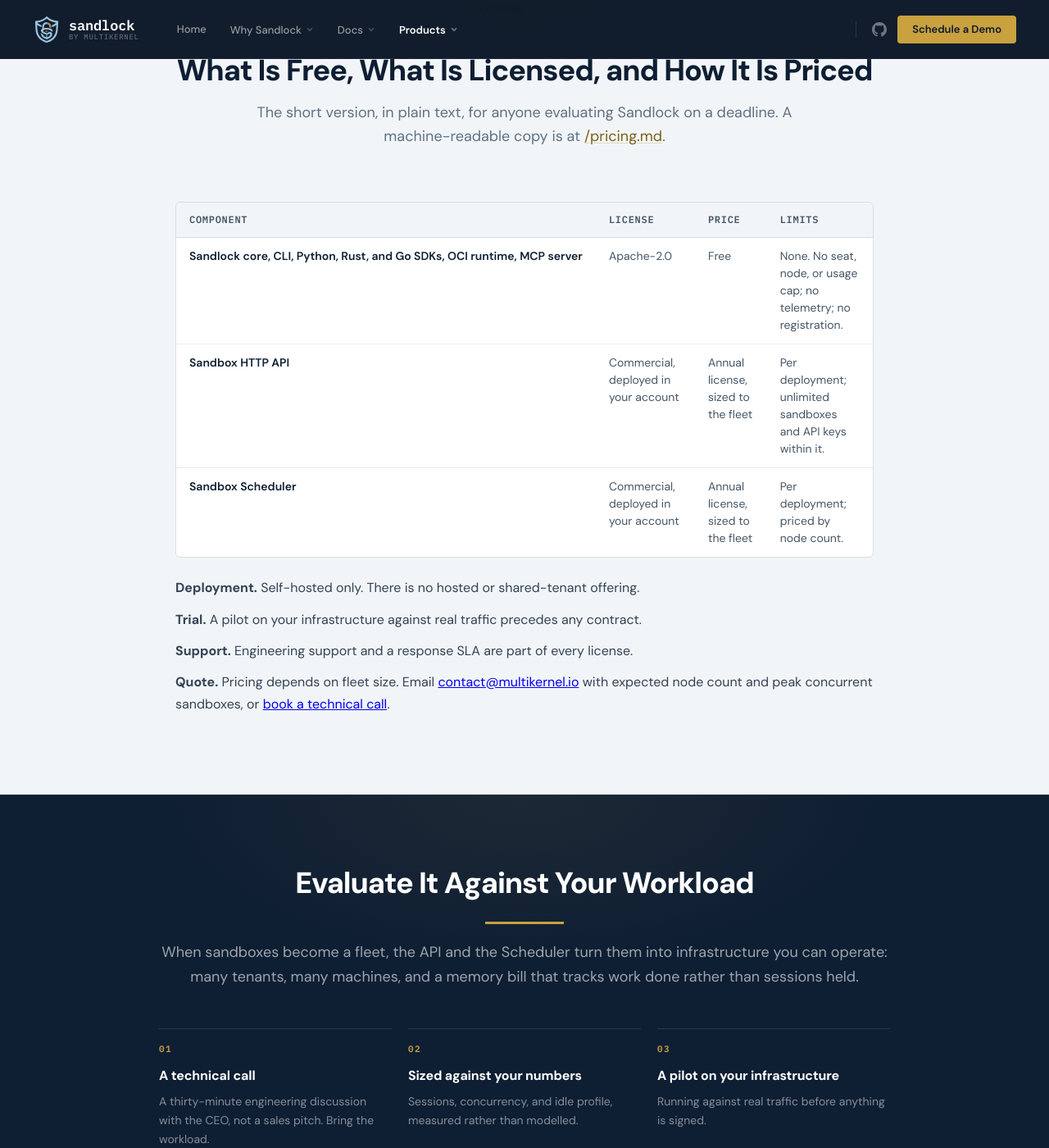
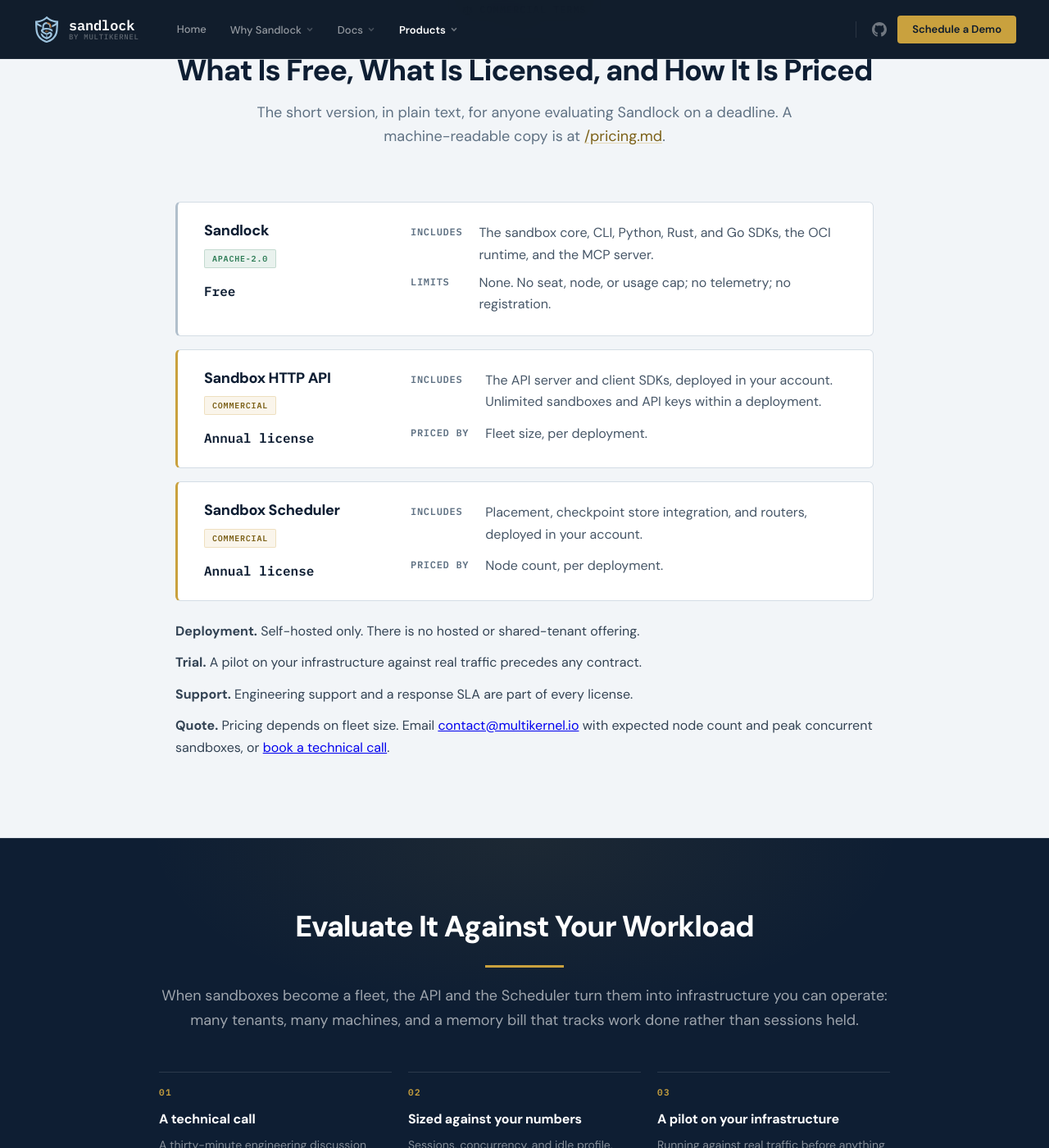
Before and after one commit to multikernel/sandlock.io, a Jekyll site: the page built from enterprise.html, in a window 1280 px wide and 1400 px high, scrolled down 6800 px. Shown: the whole window at 82% size. Built offline with Jekyll 4.4.1, drawn with Linux system fonts in a browser that asks for light colours.

Commit message:
Replace the commercial terms table with tier cards
The four-column table forced a nowrap row header holding a long component
list, which crushed the remaining columns. Three stacked tier cards, in the
same shape as the open-core split above, hold the same facts legibly.

```diff
--- a/enterprise.html
+++ b/enterprise.html
@@ -46,7 +46,8 @@
     line-height: var(--leading-tight);
 }
 
-.layer-head .tag {
+.layer-head .tag,
+.tier-head .tag {
     display: inline-block;
     margin-top: var(--space-3);
     padding: 3px 9px;
@@ -61,7 +62,8 @@
     border: 1px solid rgba(47, 125, 87, 0.2);
 }
 
-.layer-head .tag.commercial {
+.layer-head .tag.commercial,
+.tier-head .tag.commercial {
     background: rgba(201, 161, 62, 0.1);
     color: var(--accent-700);
     border-color: rgba(201, 161, 62, 0.25);
@@ -227,6 +229,84 @@
     line-height: var(--leading-relaxed);
     color: rgba(255, 255, 255, 0.5);
     margin: 0;
+}
+
+.tier-list {
+    display: grid;
+    gap: var(--space-4);
+    margin-top: var(--space-8);
+}
+
+.tier-card {
+    display: grid;
+    grid-template-columns: 220px 1fr;
+    gap: var(--space-8);
+    padding: var(--space-6) var(--space-8);
+    background: white;
+    border: 1px solid var(--gray-200);
+    border-left: 3px solid var(--gray-300);
+    border-radius: var(--radius-lg);
+}
+
+.tier-card.paid {
+    border-left-color: var(--accent-500);
+}
+
+.tier-head h3 {
+    font-size: var(--text-lg);
+    font-weight: 800;
+    letter-spacing: -0.02em;
+    color: var(--gray-900);
+    line-height: var(--leading-tight);
+}
+
+.tier-price {
+    margin-top: var(--space-4);
+    font-family: var(--font-mono);
+    font-size: var(--text-base);
+    font-weight: 600;
+    color: var(--gray-900);
+}
+
+.tier-body {
+    display: grid;
+    grid-template-columns: max-content 1fr;
+    column-gap: var(--space-5);
+    row-gap: var(--space-2);
+    margin: 0;
+}
+
+.tier-body dt {
+    font-family: var(--font-mono);
+    font-size: var(--text-xs);
+    font-weight: 600;
+    text-transform: uppercase;
+    letter-spacing: 0.06em;
+    color: var(--gray-500);
+    padding-top: 3px;
+}
+
+.tier-body dd {
+    margin: 0;
+    font-size: var(--text-base);
+    line-height: var(--leading-relaxed);
+    color: var(--gray-600);
+}
+
+@media (max-width: 760px) {
+    .tier-card {
+        grid-template-columns: 1fr;
+        gap: var(--space-4);
+    }
+
+    .tier-body {
+        grid-template-columns: 1fr;
+        row-gap: var(--space-1);
+    }
+
+    .tier-body dd + dt {
+        margin-top: var(--space-3);
+    }
 }
 
 .buyer-faq {
@@ -535,22 +615,46 @@
             <p class="section-subtitle">The short version, in plain text, for anyone evaluating Sandlock on a deadline. A machine-readable copy is at <a href="/pricing.md">/pricing.md</a>.</p>
         </div>
 
-        <div class="data-table-wrap">
-            <table class="data-table">
-                <thead>
-                    <tr>
-                        <th scope="col">Component</th>
-                        <th scope="col">License</th>
-                        <th scope="col">Price</th>
-                        <th scope="col">Limits</th>
-                    </tr>
-                </thead>
-                <tbody>
-                    <tr><th scope="row">Sandlock core, CLI, Python, Rust, and Go SDKs, OCI runtime, MCP server</th><td>Apache-2.0</td><td>Free</td><td>None. No seat, node, or usage cap; no telemetry; no registration.</td></tr>
-                    <tr><th scope="row">Sandbox HTTP API</th><td>Commercial, deployed in your account</td><td>Annual license, sized to the fleet</td><td>Per deployment; unlimited sandboxes and API keys within it.</td></tr>
-                    <tr><th scope="row">Sandbox Scheduler</th><td>Commercial, deployed in your account</td><td>Annual license, sized to the fleet</td><td>Per deployment; priced by node count.</td></tr>
-                </tbody>
-            </table>
+        <div class="tier-list">
+            <div class="tier-card">
+                <div class="tier-head">
+                    <h3>Sandlock</h3>
+                    <span class="tag">Apache-2.0</span>
+                    <div class="tier-price">Free</div>
+                </div>
+                <dl class="tier-body">
+                    <dt>Includes</dt>
+                    <dd>The sandbox core, CLI, Python, Rust, and Go SDKs, the OCI runtime, and the MCP server.</dd>
+                    <dt>Limits</dt>
+                    <dd>None. No seat, node, or usage cap; no telemetry; no registration.</dd>
+                </dl>
+            </div>
+            <div class="tier-card paid">
+                <div class="tier-head">
+                    <h3>Sandbox HTTP API</h3>
+                    <span class="tag commercial">Commercial</span>
+                    <div class="tier-price">Annual license</div>
+                </div>
+                <dl class="tier-body">
+                    <dt>Includes</dt>
+                    <dd>The API server and client SDKs, deployed in your account. Unlimited sandboxes and API keys within a deployment.</dd>
+                    <dt>Priced by</dt>
+                    <dd>Fleet size, per deployment.</dd>
+                </dl>
+            </div>
+            <div class="tier-card paid">
+                <div class="tier-head">
+                    <h3>Sandbox Scheduler</h3>
+                    <span class="tag commercial">Commercial</span>
+                    <div class="tier-price">Annual license</div>
+                </div>
+                <dl class="tier-body">
+                    <dt>Includes</dt>
+                    <dd>Placement, checkpoint store integration, and routers, deployed in your account.</dd>
+                    <dt>Priced by</dt>
+                    <dd>Node count, per deployment.</dd>
+                </dl>
+            </div>
         </div>
 
         <ul class="terms-list">
```
